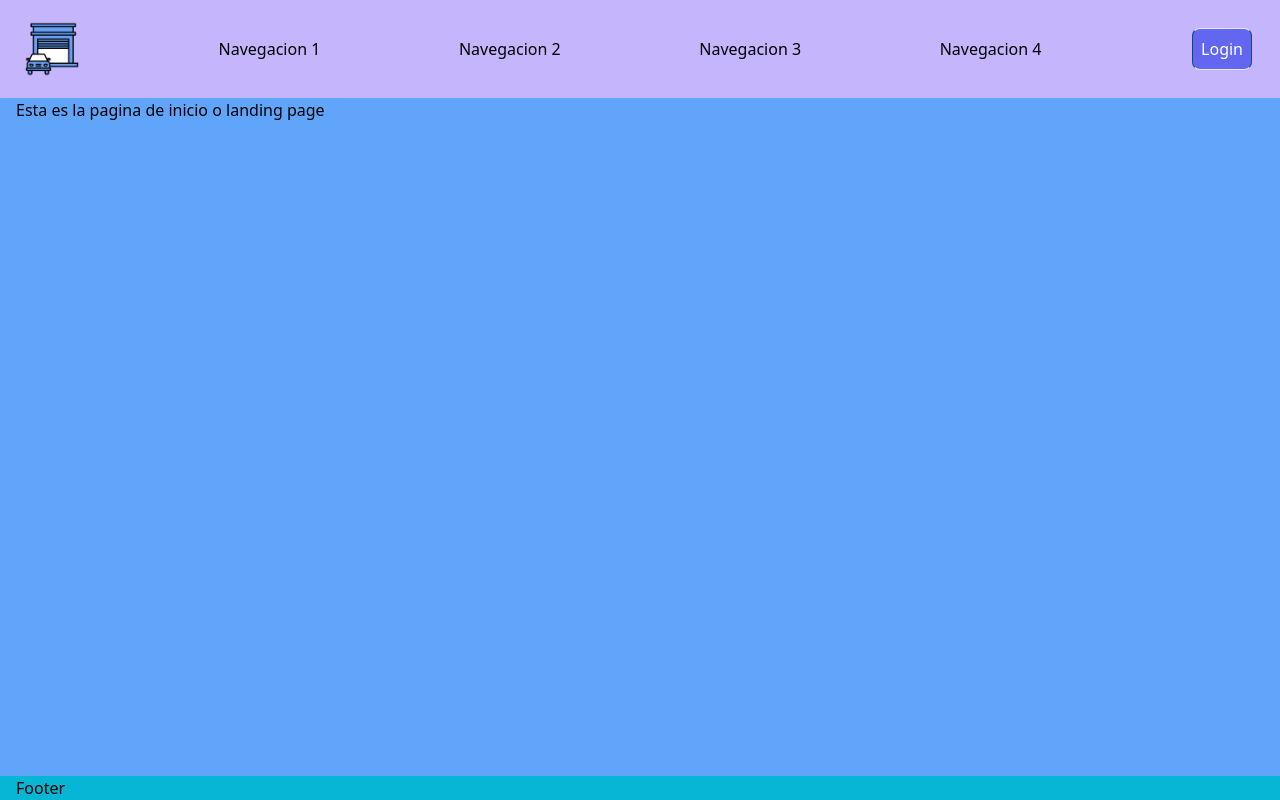
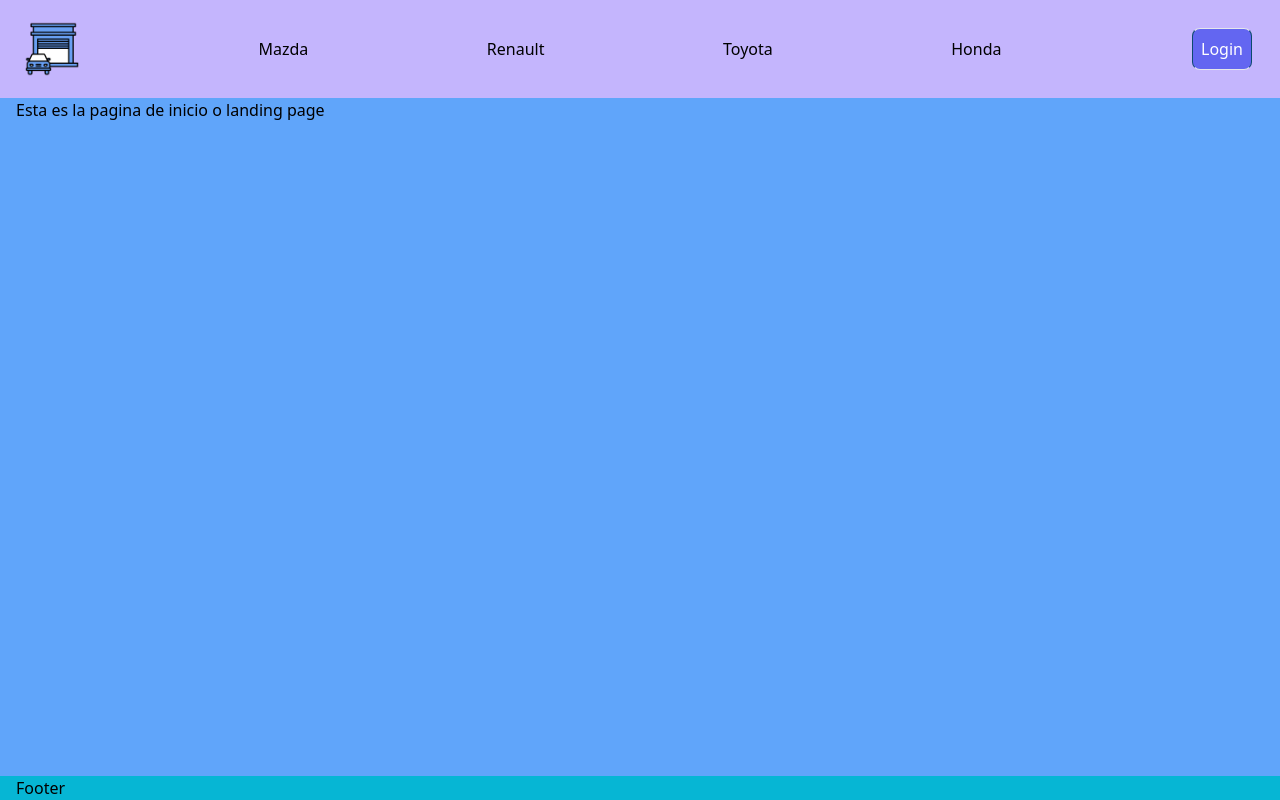
Before and after one commit to FredyAlexHoyosAriza/concesionario-multimarca, a React (Create React App) app: page / in a window 1280 px wide. Built offline with nearby package versions, Linux system fonts and the light colour scheme; the HTML template or start-up script is replaced by a standard one.

Commit message:
Se establecen posbibles futuras opciones de navegación en NavBar

```diff
--- a/src/auth/useToken.js
+++ b/src/auth/useToken.js
@@ -34,7 +34,7 @@ const useToken = () => {
       // const idTokenClaims = await getIdTokenClaims();
       // const idToken = idTokenClaims?.__raw; // __raw contiene el ID Token en formato JWT
 
-      console.log("Access Token:", newAccessToken);
+      // console.log("Access Token:", newAccessToken);
       // console.log("ID Token:", idToken);
       //-----------------------------------------
       localStorage.setItem("token", newAccessToken);
--- a/src/components/NavBar.jsx
+++ b/src/components/NavBar.jsx
@@ -20,10 +20,10 @@ const NavBar = () => {
             />
           </Link>
         </li>
-        <li>Navegacion 1</li>
-        <li>Navegacion 2</li>
-        <li>Navegacion 3</li>
-        <li>Navegacion 4</li>
+        <li>Mazda</li>
+        <li>Renault</li>
+        <li>Toyota</li>
+        <li>Honda</li>
         <li className="p-2">
           {/* <Link to={"/login"}> */}
           <button
```
